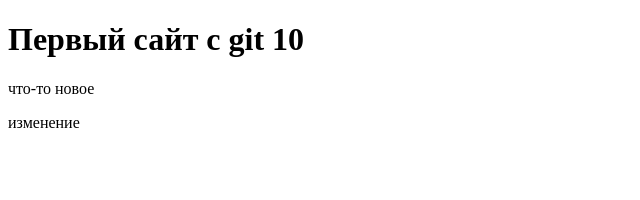
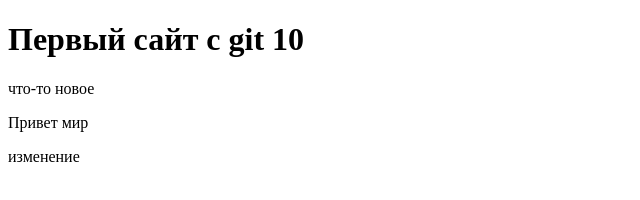
Before and after one commit to sergeystarodub/portfolio-site, a plain HTML site: page index.html in a window 1280 px wide. Shown: the full height of the page, 0-640 px from the left. Drawn offline with Linux system fonts and the light colour scheme.

Commit message:
added a container

```diff
--- a/index.html
+++ b/index.html
@@ -11,6 +11,9 @@
     <nav class="nav"><a href=""></a><a href=""></a><a href=""></a></nav>
 
     <p>что-то новое</p>
+    <div>
+        <p>Привет мир</p>
+    </div>
 
     <footer>изменение</footer>
 </body>
```
